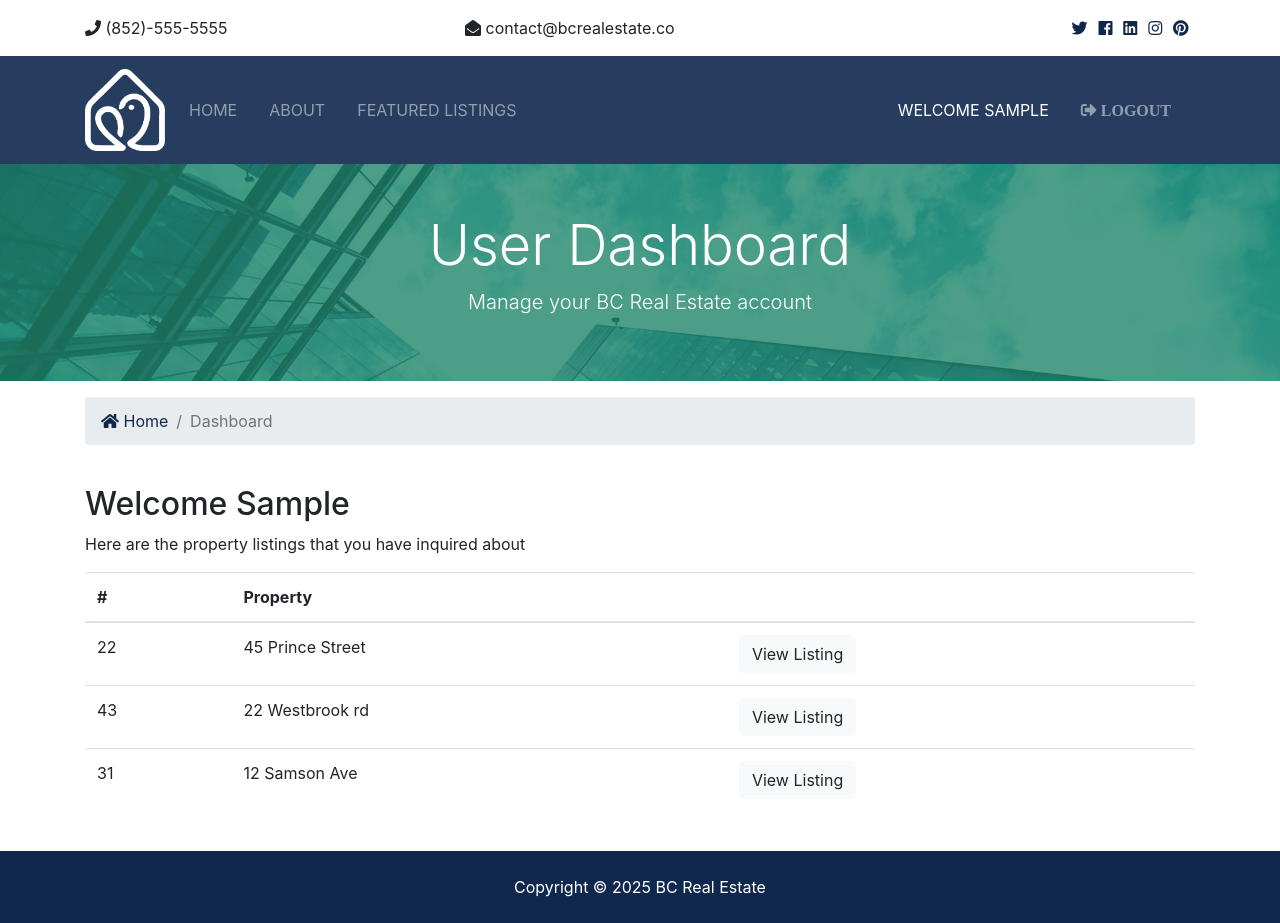
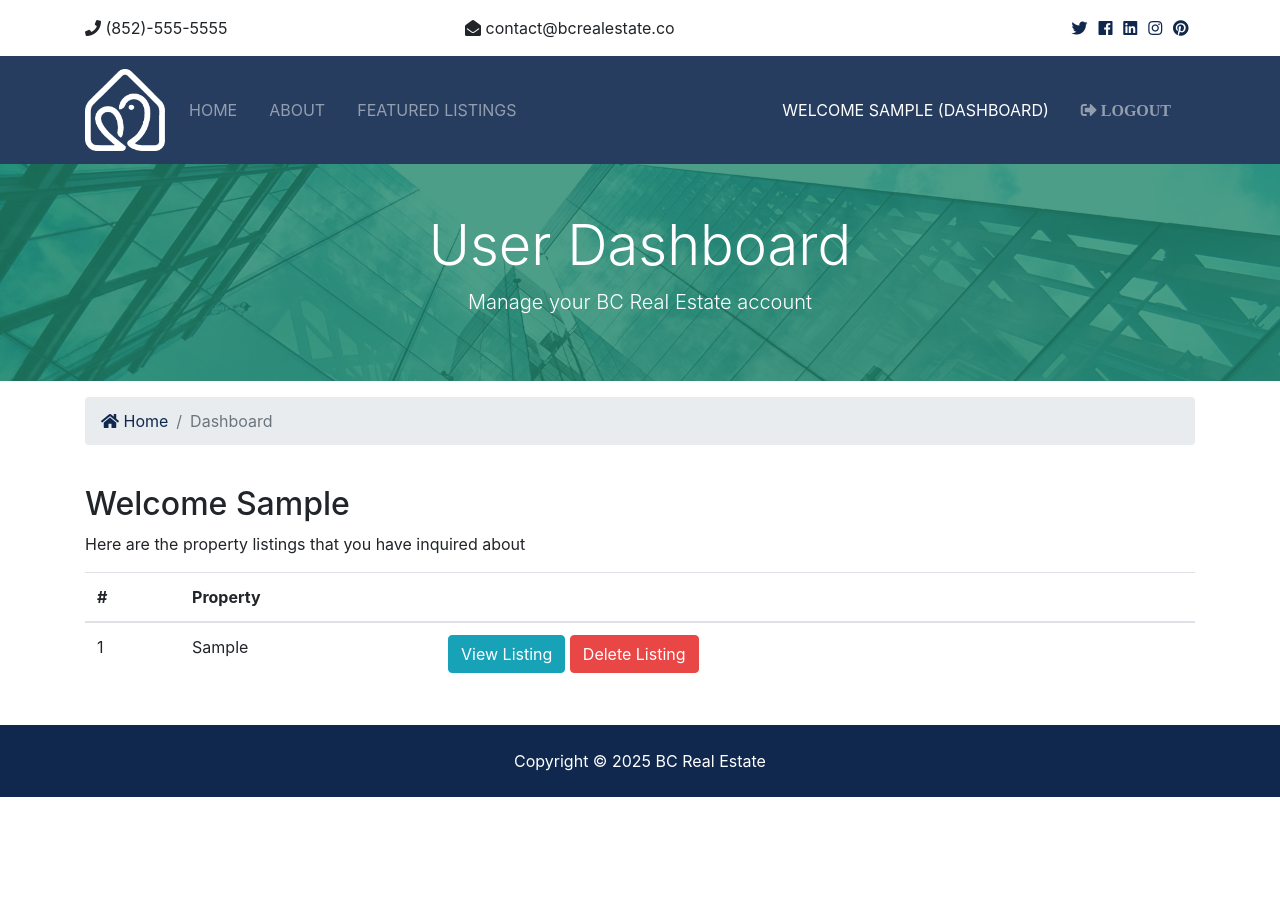
Before and after one commit to rubymac726/erb5, a Django app: page /accounts/dashboard in a window 1280 px wide. After the commit the page ends 797 px from the top, so only its background shows below. Run offline with Django 4.2, Linux system fonts and the light colour scheme; a user stored in the database is signed in; tables that the repository leaves empty hold one stand-in row (values such as "Sample post"); some libraries are stand-ins or nearby versions.

Commit message:
Step 13: Final

```diff
--- a/accounts/views.py
+++ b/accounts/views.py
@@ -1,6 +1,7 @@
 from django.shortcuts import render, redirect
 from django.contrib import messages, auth
 from django.contrib.auth.models import User
+from contacts.models import Contact
 
 # Create your views here.
 def register(request):
@@ -51,4 +52,7 @@ def logout(request):
     return redirect('index')
 
 def dashboard(request):
-    return render(request, 'accounts/dashboard.html')
+    user_contacts = Contact.objects.order_by('-contact_date').filter(user_id=request.user.id)
+    context = {'contacts' : user_contacts
+        }
+    return render(request, 'accounts/dashboard.html',context)
--- a/contacts/urls.py
+++ b/contacts/urls.py
@@ -2,5 +2,6 @@ from django.urls import path
 from . import views
 
 urlpatterns = [
-    path('contact', views.contact, name='contact')
+    path('contact', views.contact, name='contact'),
+    path('<int:contact_id>', views.delete_contact, name='delete_contact')
 ]
--- a/templates/accounts/dashboard.html
+++ b/templates/accounts/dashboard.html
@@ -30,6 +30,7 @@
       <div class="row">
         <div class="col-md-12">
           <h2>Welcome {{ user.first_name | title }}</h2>
+          {% if contacts %}
           <p>Here are the property listings that you have inquired about</p>
           <table class="table">
             <thead>
@@ -40,29 +41,23 @@
               </tr>
             </thead>
             <tbody>
+              {% for contact in contacts %}
               <tr>
-                <td>22</td>
-                <td>45 Prince Street</td>
+                <td>{{ contact.listing_id }} </td>
+                <td>{{ contact.listing }} </td>
                 <td>
-                  <a class="btn btn-light" href="#">View Listing</a>
+                  <a class="btn btn-info" href="{% url 'listing' contact.listing_id %}"
+                  >View Listing</a>
+                  <a class="btn btn-danger" href="{% url 'delete_contact' contact.id %}"
+                  >Delete Listing</a>
                 </td>
               </tr>
-              <tr>
-                <td>43</td>
-                <td>22 Westbrook rd</td>
-                <td>
-                  <a class="btn btn-light" href="#">View Listing</a>
-                </td>
-              </tr>
-              <tr>
-                <td>31</td>
-                <td>12 Samson Ave</td>
-                <td>
-                  <a class="btn btn-light" href="#">View Listing</a>
-                </td>
-              </tr>
+              {% endfor %}
             </tbody>
           </table>
+          {% else %}
+          <p>Your have no inquiries</p>
+          {% endif %}
         </div>
       </div>
     </div>
--- a/templates/listings/listing.html
+++ b/templates/listings/listing.html
@@ -215,7 +215,8 @@
             {% else %}
               <input type="hidden" name="user_id" value='0'/>
             {% endif %}
-              <input type="hidden" name="listing_id" value="{{ listing.id }}">
+              <input type="hidden" name="listing_id" value="{{listing.id}}" />
+              <input type="hidden" name="realtor_email" value="{{listing.realtor.email}}" />
             <div class="form-group">
               <label for="property_name" class="col-form-label">Property:</label>
               <input
--- a/templates/partials/_navbar.html
+++ b/templates/partials/_navbar.html
@@ -28,7 +28,7 @@
         <ul class="navbar-nav ml-auto">
           {% if user.is_authenticated %}
             <li {% if "dashboard" in request.path %} class="nav-item mr-3 active" {% else %} class="nav-item mr-3" {% endif %}>
-              <a href="{% url 'dashboard' %}" class="nav-link"> Welcome {{ user.username }}</a>
+              <a href="{% url 'dashboard' %}" class="nav-link"> Welcome {{ user.username }} (Dashboard)</a>
             </li>
             <!--logout-->
             <li class="nav-item mr-3">
```
Also changed, not shown: bcre/settings.py (+7 -0 lines), contacts/views.py (+16 -1 lines).
